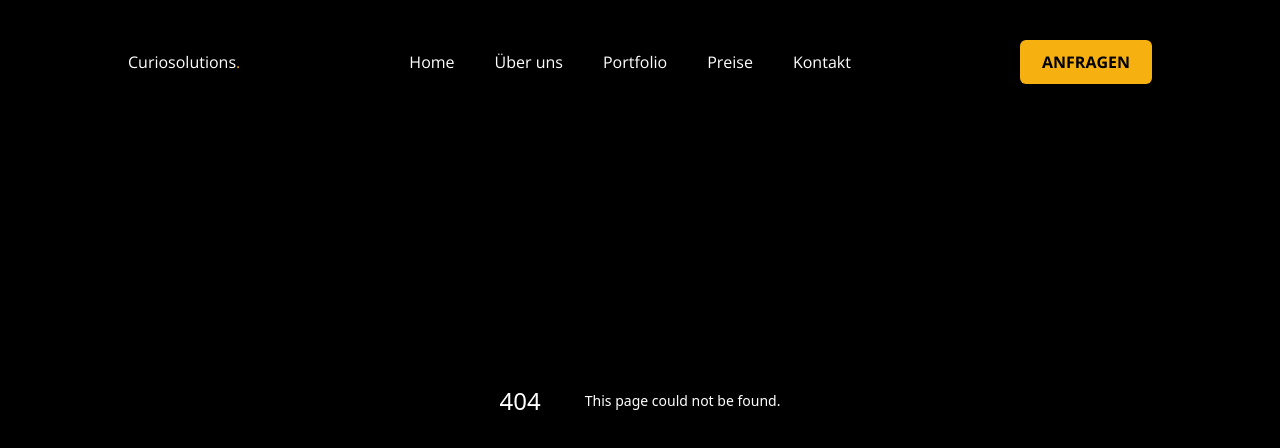
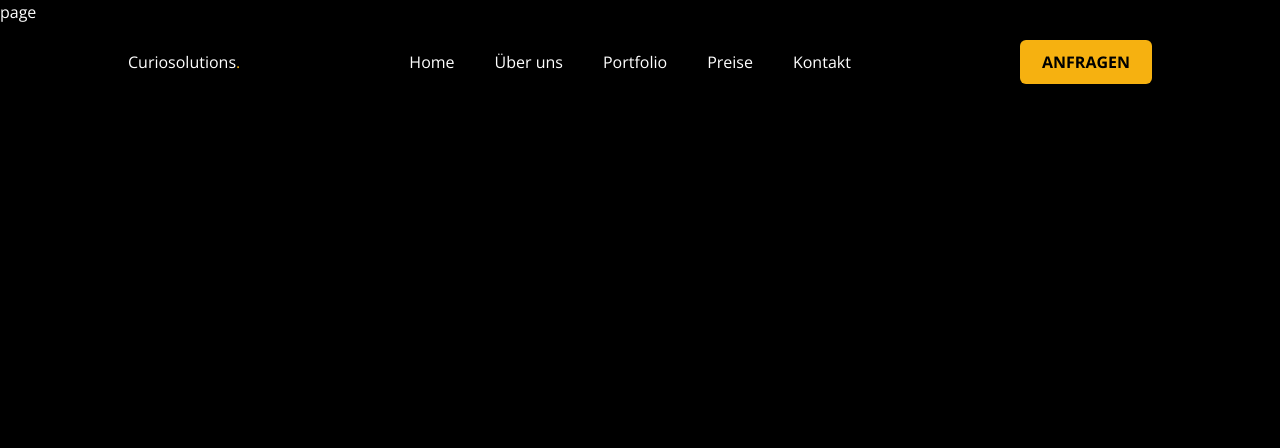
Before and after one commit to Curiosoofficial/curiosolution, a Next.js app: page /kontakt in a window 1280 px wide. Before the commit this address had no page. Shown: the top 448 px of the page. Built offline with nearby package versions, Linux system fonts and the light colour scheme.

Commit message:
navbar logo fix, page routing and folder structure

```diff
--- /dev/null
+++ b/app/kontakt/page.tsx
@@ -0,0 +1,9 @@
+import React from 'react'
+
+const page = () => {
+  return (
+    <div>page</div>
+  )
+}
+
+export default page
--- /dev/null
+++ b/app/portfolio/page.tsx
@@ -0,0 +1,9 @@
+import React from 'react'
+
+const page = () => {
+  return (
+    <div>page</div>
+  )
+}
+
+export default page
--- /dev/null
+++ b/app/preise/page.tsx
@@ -0,0 +1,9 @@
+import React from 'react'
+
+const page = () => {
+  return (
+    <div>page</div>
+  )
+}
+
+export default page
--- /dev/null
+++ b/app/ueber-uns/page.tsx
@@ -0,0 +1,9 @@
+import React from 'react'
+
+const page = () => {
+  return (
+    <div>page</div>
+  )
+}
+
+export default page
--- a/components/HomePage/BenefitSection.tsx
+++ b/components/HomePage/BenefitSection.tsx
@@ -56,7 +56,7 @@ const BenefitSection = () => {
             width={940}
             height={827}
             className="rounded-2xl"
-            />
+          />
 
       </div>
       <Button/>
--- a/components/Navbar.tsx
+++ b/components/Navbar.tsx
@@ -7,7 +7,9 @@ const Navbar = () => {
   return (
     <nav className="flex items-center justify-between py-10 px-32 absolute top-0 w-full z-50">
       <div>
+        <Link href="/">
         <p className="h3-bold">Curiosolutions<span className="text-accent-yellow">.</span> </p>
+        </Link>
       </div>
       <div className="flex gap-10">
         {navLinks.map((link) => (
```
